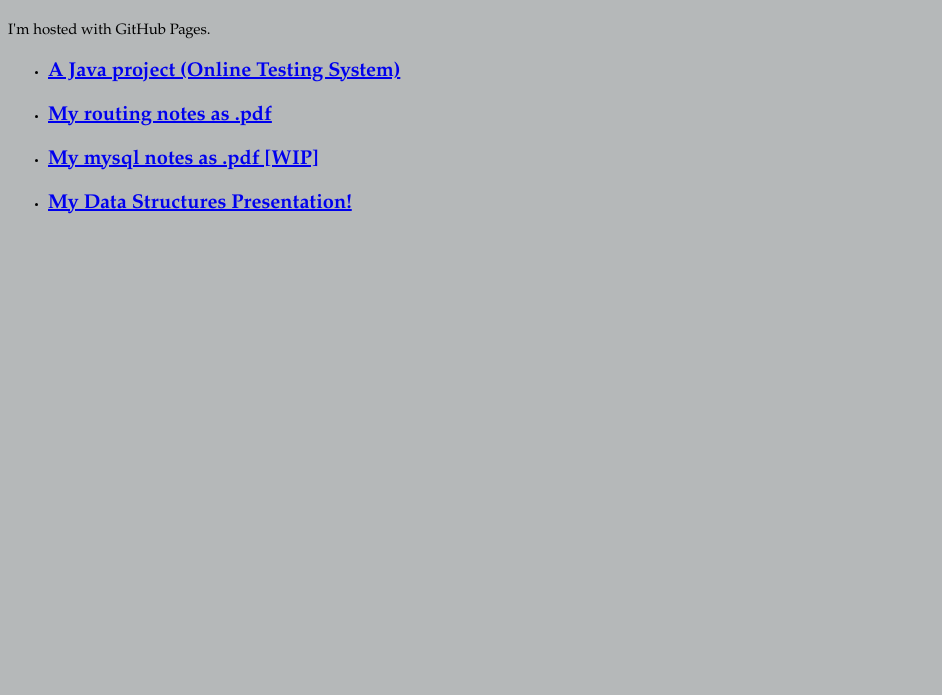
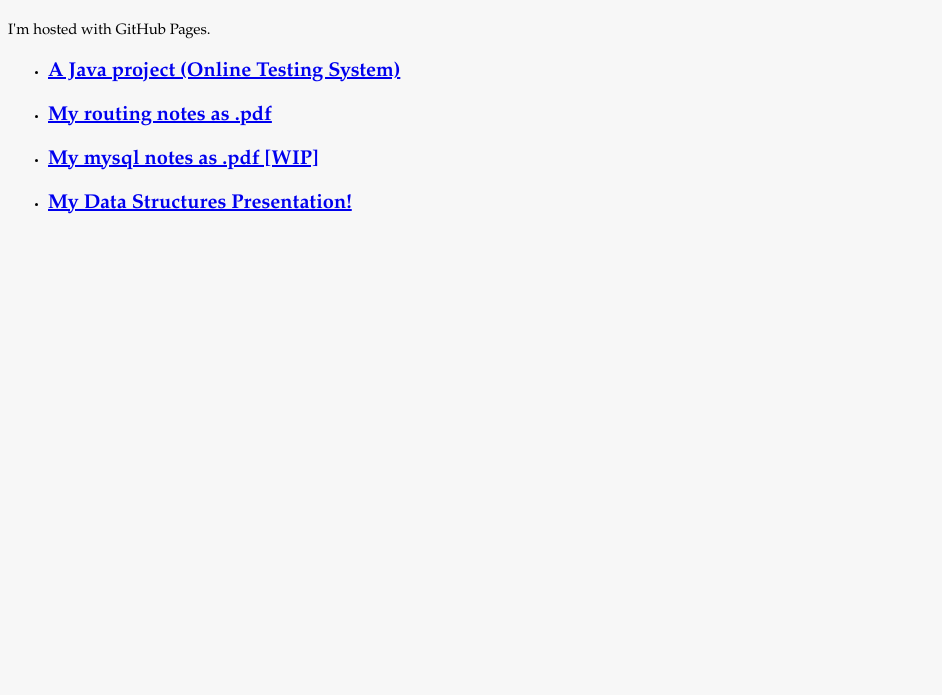
Before and after one commit to klincharov/klincharov.github.io, a plain HTML site: page index.html in a window 1280 px wide. Shown: the part 105-800 px from the top of the page, without its empty margins (0-942 px from the left). Drawn offline with Linux system fonts and the light colour scheme.

Commit message:
background

```diff
--- a/style.css
+++ b/style.css
@@ -1,6 +1,6 @@
 /* NOW WITH CSS! */
 body{
-	background-color: #b5b8b9;
+	background-color: #f7f7f7;
 	/* base for the font */
 	font-size: 10px;
 	}
```
